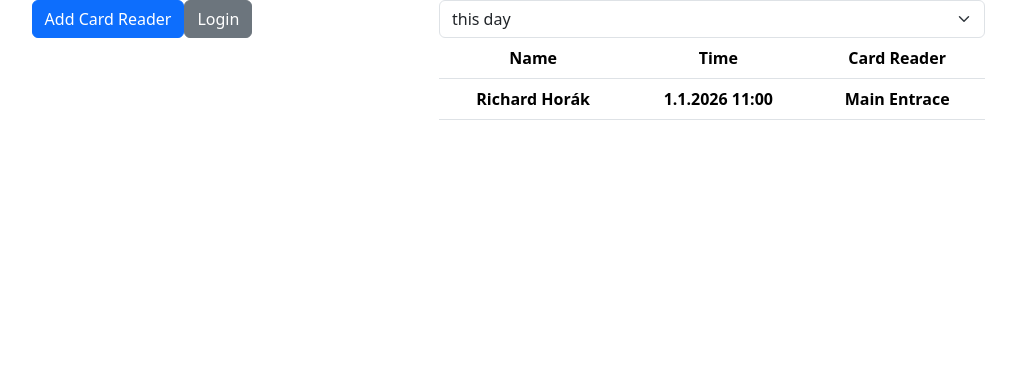
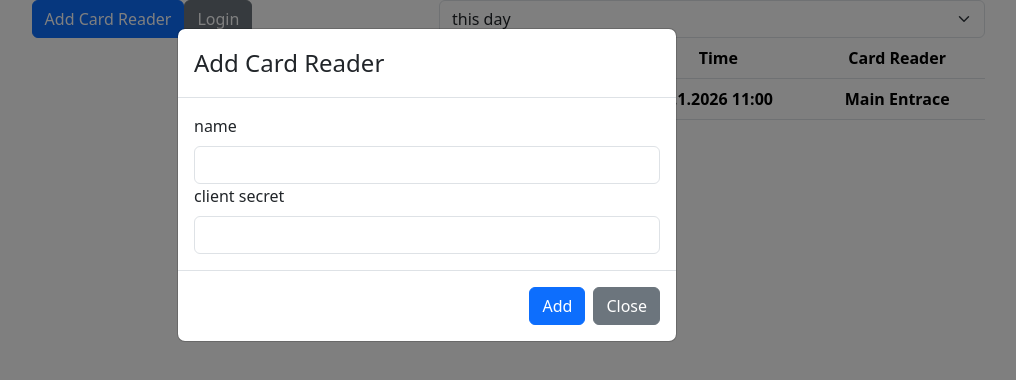
Before and after one commit to Risa123/AttendanceMonitor, a React (Create React App) app in the folder frontend/: page / in a window 1280 px wide. Both pictures are taken after a click on the button "Add Card Reader". Shown: the top 380 px of the page, without its empty margins (213-1229 px from the left). Built offline with nearby package versions, Linux system fonts and the light colour scheme.

Commit message:
providers not working

```diff
--- a/frontend/src/App.js
+++ b/frontend/src/App.js
@@ -14,16 +14,18 @@ import AddCardReader from "./cardreader/AddCardReader"
 import UserProvider from "./UserProvider"
 import CardReaderProvider from "./cardreader/CardReaderProvider"
 import AttedanceLogProvider from "./attendanceLog/AttendanceLogProvider"
+import {useState} from "react"
 
 export default function App() {
+  const [showAddCardReader,setShowAddCardReader] = useState(false)
   return (
     <div className="App">
       <UserProvider>
-      <AddCardReader show = {false}/>
+      <AddCardReader show = {showAddCardReader} setShow = {setShowAddCardReader}/>
       <Container>
          <Row>
             <Col>
-               <Button variant = "primary">Add Card Reader</Button>
+               <Button variant = "primary" onClick = {_ => setShowAddCardReader(true)}>Add Card Reader</Button>
                <Button variant= "secondary">Login</Button>
               <CardReaderProvider>
 
--- a/frontend/src/attendanceLog/AttendanceLog.js
+++ b/frontend/src/attendanceLog/AttendanceLog.js
@@ -1,5 +1,7 @@
+import {useContext} from "react"
 import Table from "react-bootstrap/Table"
 
+import AttendanceLogProvider from "./AttendanceLogProvider"
 
 export default function AttendanceLog() {
     const components = []
--- a/frontend/src/cardreader/AddCardReader.js
+++ b/frontend/src/cardreader/AddCardReader.js
@@ -2,7 +2,7 @@ import Button from "react-bootstrap/Button"
 import Modal from "react-bootstrap/Modal"
 import Form from "react-bootstrap/Form"
 
-export default function AddCardReader({show}) {
+export default function AddCardReader({show,setShow}) {
     return <Modal show = {show}>
          <Modal.Header>
             <Modal.Title>Add Card Reader</Modal.Title>
@@ -16,8 +16,8 @@ export default function AddCardReader({show}) {
            </Form>
          </Modal.Body>
          <Modal.Footer>
-            <Button variant = "primary">Add</Button>
-            <Button variant = "secondary">Close</Button>
+            <Button variant = "primary" onClick = {_ => setShow(false)}>Add</Button>
+            <Button variant = "secondary" onClick = {_ => setShow(false)}>Close</Button>
          </Modal.Footer>
     </Modal>
 }
```
